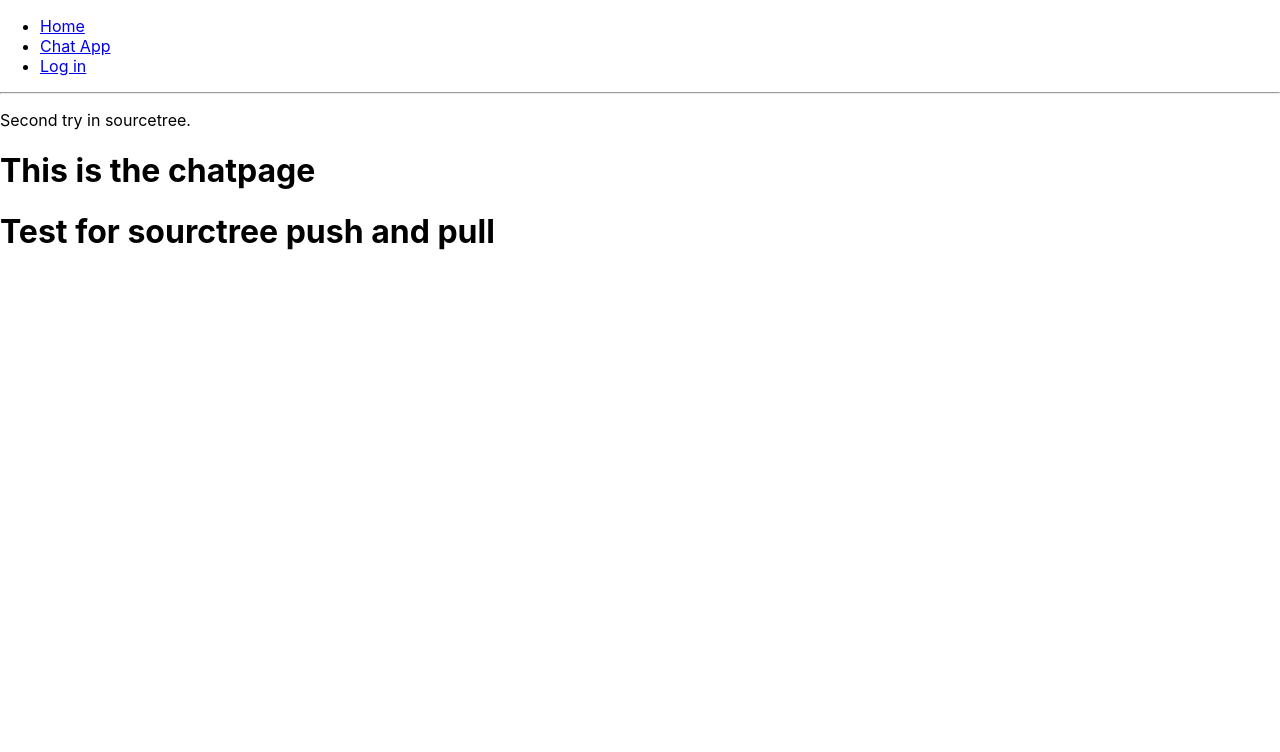
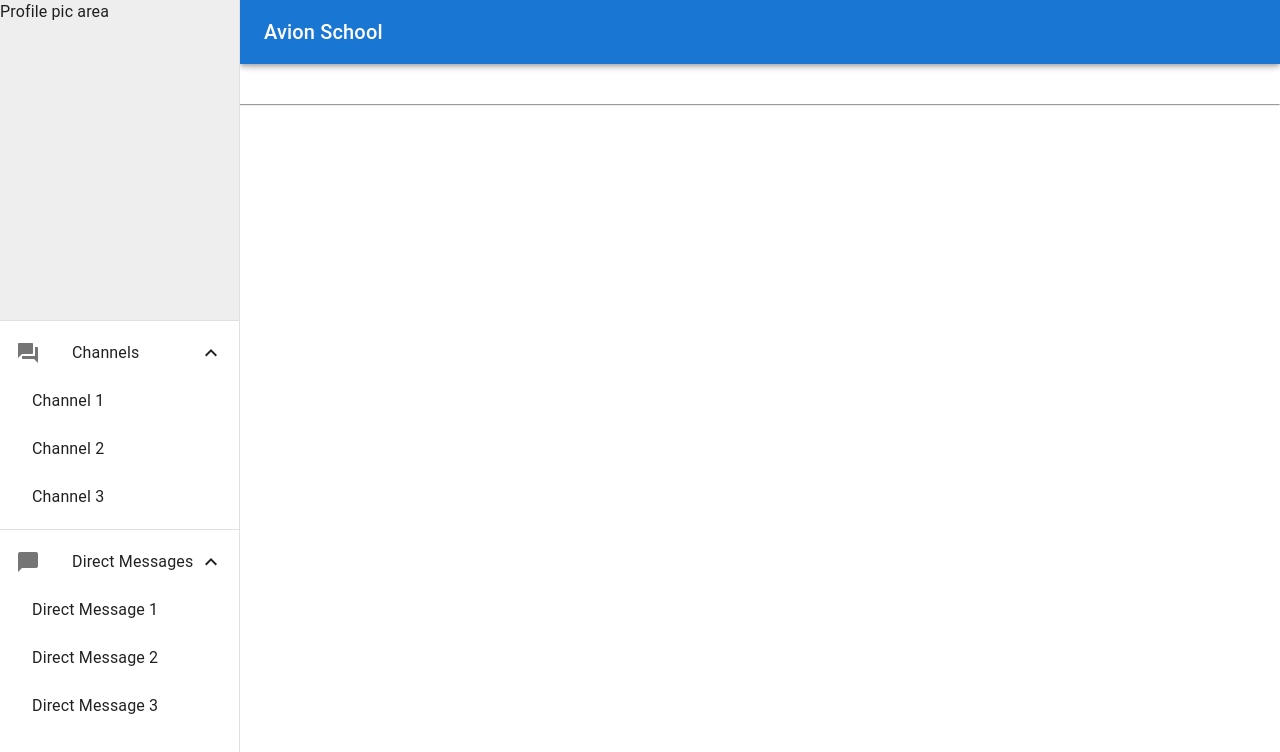
Before and after one commit to greglobrigo/Slack, a React (Create React App) app: page /chat in a window 1280 px wide. Shown: the top 752 px of the page. Built offline with nearby package versions, Linux system fonts and the light colour scheme.

Commit message:
Added sidebar for chat page

```diff
--- a/package.json
+++ b/package.json
@@ -7,6 +7,7 @@
     "@emotion/styled": "^11.3.0",
     "@material-ui/core": "^4.12.3",
     "@material-ui/icons": "^4.11.2",
+    "@mui/icons-material": "^5.0.1",
     "@mui/material": "^5.0.1",
     "@testing-library/jest-dom": "^5.14.1",
     "@testing-library/react": "^11.2.7",
--- /dev/null
+++ b/src/components/Chat/index.css
@@ -0,0 +1,4 @@
+.profile-pic {
+  background-color: rgb(238, 238, 238);
+  height: 40vh;
+}
--- a/src/components/Chat/index.js
+++ b/src/components/Chat/index.js
@@ -1,13 +1,120 @@
-import React from "react";
+import * as React from "react";
+import Box from "@mui/material/Box";
+import Drawer from "@mui/material/Drawer";
+import CssBaseline from "@mui/material/CssBaseline";
+import AppBar from "@mui/material/AppBar";
+import Toolbar from "@mui/material/Toolbar";
+import List from "@mui/material/List";
+import Typography from "@mui/material/Typography";
+import Divider from "@mui/material/Divider";
+import ListItem from "@mui/material/ListItem";
+import ListItemIcon from "@mui/material/ListItemIcon";
+import ListItemText from "@mui/material/ListItemText";
+import ForumIcon from "@mui/icons-material/Forum";
+import ChatBubbleIcon from "@mui/icons-material/ChatBubble";
 
-const Chat = () => {
+import { ListItemButton } from "@mui/material";
+import ExpandLess from "@mui/icons-material/ExpandLess";
+import ExpandMore from "@mui/icons-material/ExpandMore";
+import Collapse from "@mui/material/Collapse";
+import "./index.css";
+
+const drawerWidth = 240;
+
+export default function PermanentDrawerLeft() {
+  const [openChannel, setOpenChannel] = React.useState(true);
+  const [openMessage, setOpenMessage] = React.useState(true);
+
+  const handleClickOpenChannel = () => {
+    setOpenChannel(!openChannel);
+  };
+
+  const handleClickOpenMessage = () => {
+    setOpenMessage(!openMessage);
+  };
+
   return (
-    <div>
-      <p>Second try in sourcetree.</p>
-      <h1>This is the chatpage</h1>
-      <h1>Test for sourctree push and pull</h1>
-    </div>
+    <Box sx={{ display: "flex" }}>
+      <CssBaseline />
+      <AppBar
+        position="fixed"
+        sx={{ width: `calc(100% - ${drawerWidth}px)`, ml: `${drawerWidth}px` }}
+      >
+        <Toolbar>
+          <Typography variant="h6" noWrap component="div">
+            Avion School
+          </Typography>
+        </Toolbar>
+      </AppBar>
+      <Box
+        component="nav"
+        sx={{ width: { sm: drawerWidth }, flexShrink: { sm: 0 } }}
+        aria-label="mailbox folders"
+      >
+        <Drawer
+          sx={{
+            width: drawerWidth,
+            flexShrink: 0,
+            "& .MuiDrawer-paper": {
+              width: drawerWidth,
+              boxSizing: "border-box",
+            },
+          }}
+          variant="permanent"
+          anchor="left"
+        >
+          <div className="profile-pic">Profile pic area</div>
+
+          <Divider />
+          <List>
+            <ListItemButton onClick={handleClickOpenChannel}>
+              <ListItemIcon>
+                <ForumIcon />
+              </ListItemIcon>
+              <ListItemText primary="Channels" />
+              {openChannel ? <ExpandLess /> : <ExpandMore />}
+            </ListItemButton>{" "}
+            <Collapse in={openChannel} timeout="auto" unmountOnExit>
+              <List component="div" disablePadding>
+                <ListItemButton sx={{ pl: 4 }}>
+                  <ListItemText primary="Channel 1" />
+                </ListItemButton>
+                <ListItemButton sx={{ pl: 4 }}>
+                  <ListItemText primary="Channel 2" />
+                </ListItemButton>
+                <ListItemButton sx={{ pl: 4 }}>
+                  <ListItemText primary="Channel 3" />
+                </ListItemButton>
+              </List>
+            </Collapse>
+          </List>
+
+          <Divider />
+
+          <List>
+            <ListItemButton onClick={handleClickOpenMessage}>
+              <ListItemIcon>
+                <ChatBubbleIcon />
+              </ListItemIcon>
+              <ListItemText primary="Direct Messages" />
+              {openMessage ? <ExpandLess /> : <ExpandMore />}
+            </ListItemButton>
+            <Collapse in={openMessage} timeout="auto" unmountOnExit>
+              <List component="div" disablePadding>
+                <ListItemButton sx={{ pl: 4 }}>
+                  <ListItemText primary="Direct Message 1" />
+                </ListItemButton>
+                <ListItemButton sx={{ pl: 4 }}>
+                  <ListItemText primary="Direct Message 2" />
+                </ListItemButton>
+                <ListItemButton sx={{ pl: 4 }}>
+                  <ListItemText primary="Direct Message 3" />
+                </ListItemButton>
+              </List>
+            </Collapse>
+          </List>
+        </Drawer>
+      </Box>
+    </Box>
   );
-};
-
-export default Chat;
+}
```
Also changed, not shown: 1 other file (tests, documents, lock files or other folders).
